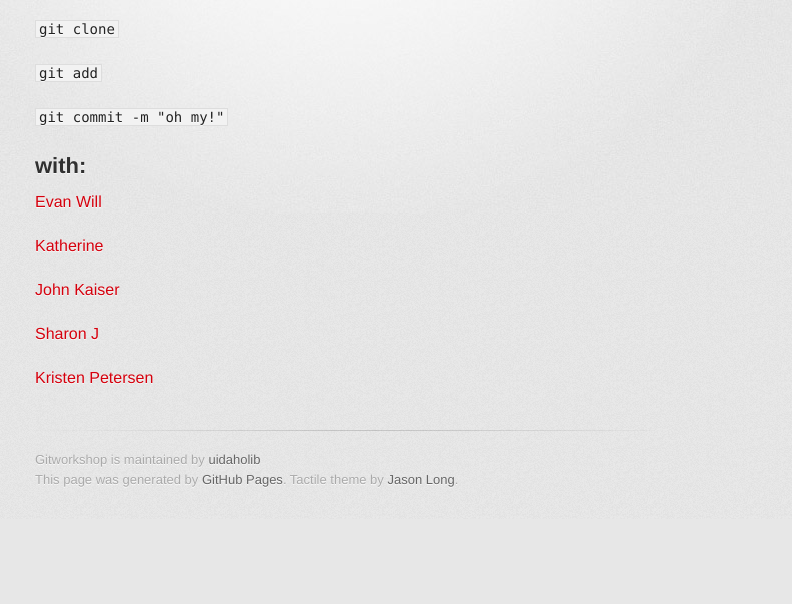
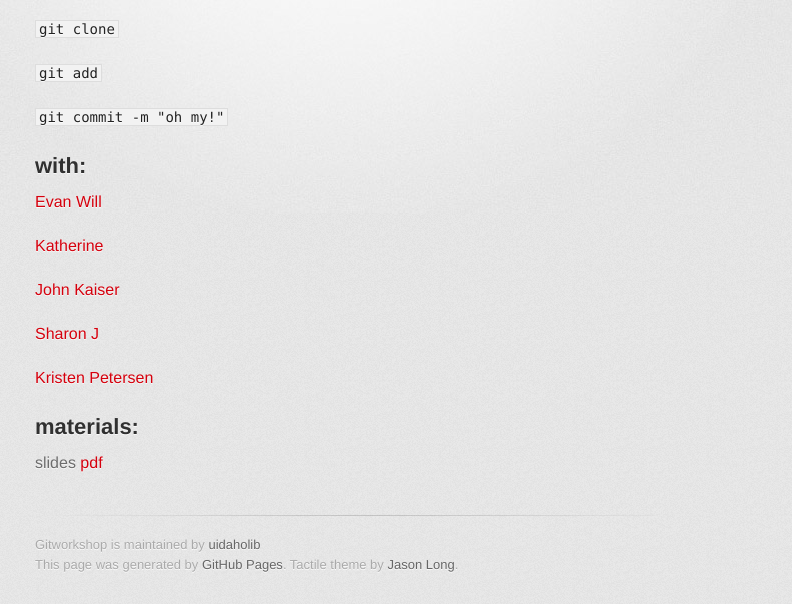
Before and after one commit to uidaholib/gitworkshop, a plain HTML site: page index.html in a window 1280 px wide. Shown: the part 360-964 px from the top of the page, without its empty margins (295-1087 px from the left). Before the commit the page ends 879 px from the top, so only its background shows below. Drawn offline with Linux system fonts and the light colour scheme; a web font is replaced by a local one.

```diff
--- a/index.html
+++ b/index.html
@@ -56,6 +56,11 @@
 <p><a href="https://github.com/sjemes">Sharon J</a></p>
 
 <p><a href="https://github.com/kristenpetersen">Kristen Petersen</a></p>
+
+<h2>
+<a id="materials" class="anchor" href="#materials" aria-hidden="true"><span aria-hidden="true" class="octicon octicon-link"></span></a>materials:</h2>
+
+<p>slides <a href="https://is.gd/git_uidaho">pdf</a></p>
         </section>
 
         <footer>
--- a/params.json
+++ b/params.json
@@ -1,6 +1,6 @@
 {
   "name": "Gitworkshop",
   "tagline": "test repository for git workshop 2016",
-  "body": "# gitworkshop\r\n\r\n> practicing Git and Github at UIdaho Library!\r\n\r\n`git clone`\r\n\r\n`git add`\r\n\r\n`git commit -m \"oh my!\"`\r\n\r\n## with:\r\n\r\n[Evan Will](https://github.com/evanwill)\r\n\r\n[Katherine] (https://github.com/khegewisch)\r\n\r\n[John Kaiser](https://github.com/johnathan-kaiser)\r\n\r\n[Sharon J](https://github.com/sjemes)\r\n\r\n[Kristen Petersen](https://github.com/kristenpetersen)\r\n\r\n",
+  "body": "# gitworkshop\r\n\r\n> practicing Git and Github at UIdaho Library!\r\n\r\n`git clone`\r\n\r\n`git add`\r\n\r\n`git commit -m \"oh my!\"`\r\n\r\n## with:\r\n\r\n[Evan Will](https://github.com/evanwill)\r\n\r\n[Katherine] (https://github.com/khegewisch)\r\n\r\n[John Kaiser](https://github.com/johnathan-kaiser)\r\n\r\n[Sharon J](https://github.com/sjemes)\r\n\r\n[Kristen Petersen](https://github.com/kristenpetersen)\r\n\r\n## materials:\r\n\r\nslides [pdf](https://is.gd/git_uidaho)\r\n",
   "note": "Don't delete this file! It's used internally to help with page regeneration."
 }
```
